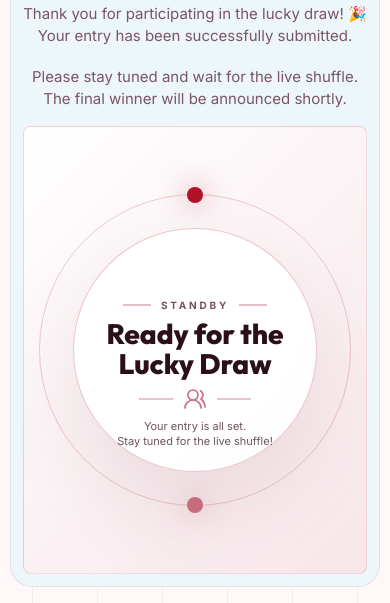
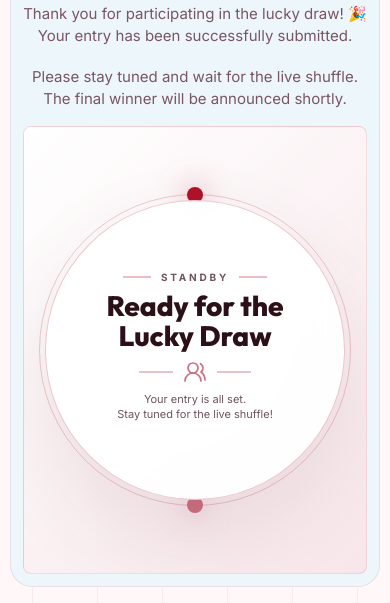
Before and after one commit to anshif099/Alsalama_education_launch, a plain HTML site: page winner.html in a window 390 px wide. Shown: the part 241-844 px from the top of the page. Drawn offline with nearby package versions, Linux system fonts and the light colour scheme; no server answers.

Commit message:
refactor: adjust padding and media query for improved layout responsiveness

```diff
--- a/winner.html
+++ b/winner.html
@@ -625,7 +625,7 @@
       background: rgba(255, 255, 255, 0.94);
       box-shadow: 0 36px 90px rgba(76, 13, 26, 0.09);
       justify-content: flex-start;
-      padding-top: clamp(88px, 12svh, 118px);
+      padding-top: clamp(0px);
       padding-left: clamp(24px, 3.4svh, 42px);
       padding-right: clamp(24px, 3.4svh, 42px);
     }
@@ -704,8 +704,13 @@
       from { transform: rotate(0deg); }
       to { transform: rotate(360deg); }
     }
-
-    @media (max-width: 640px) {
+      @media (max-width: 1480px) {
+    .draw-circle {
+    width: 300px !important;
+    height: 300px !important;
+    }
+  }
+    @media (max-width: 1240px) {
       :root {
         --header-height: 84px;
         --page-pad-x: 10px;
```
